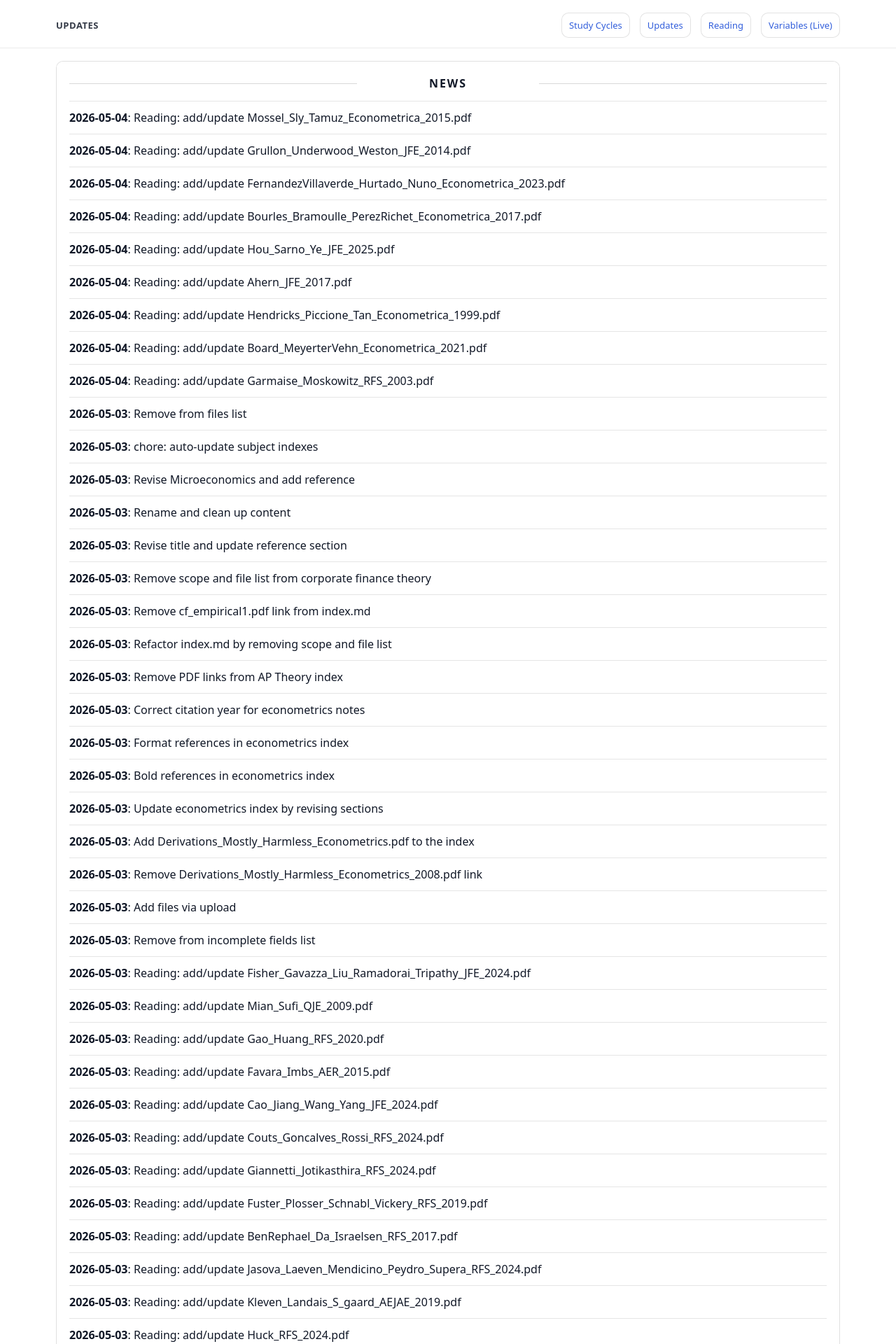
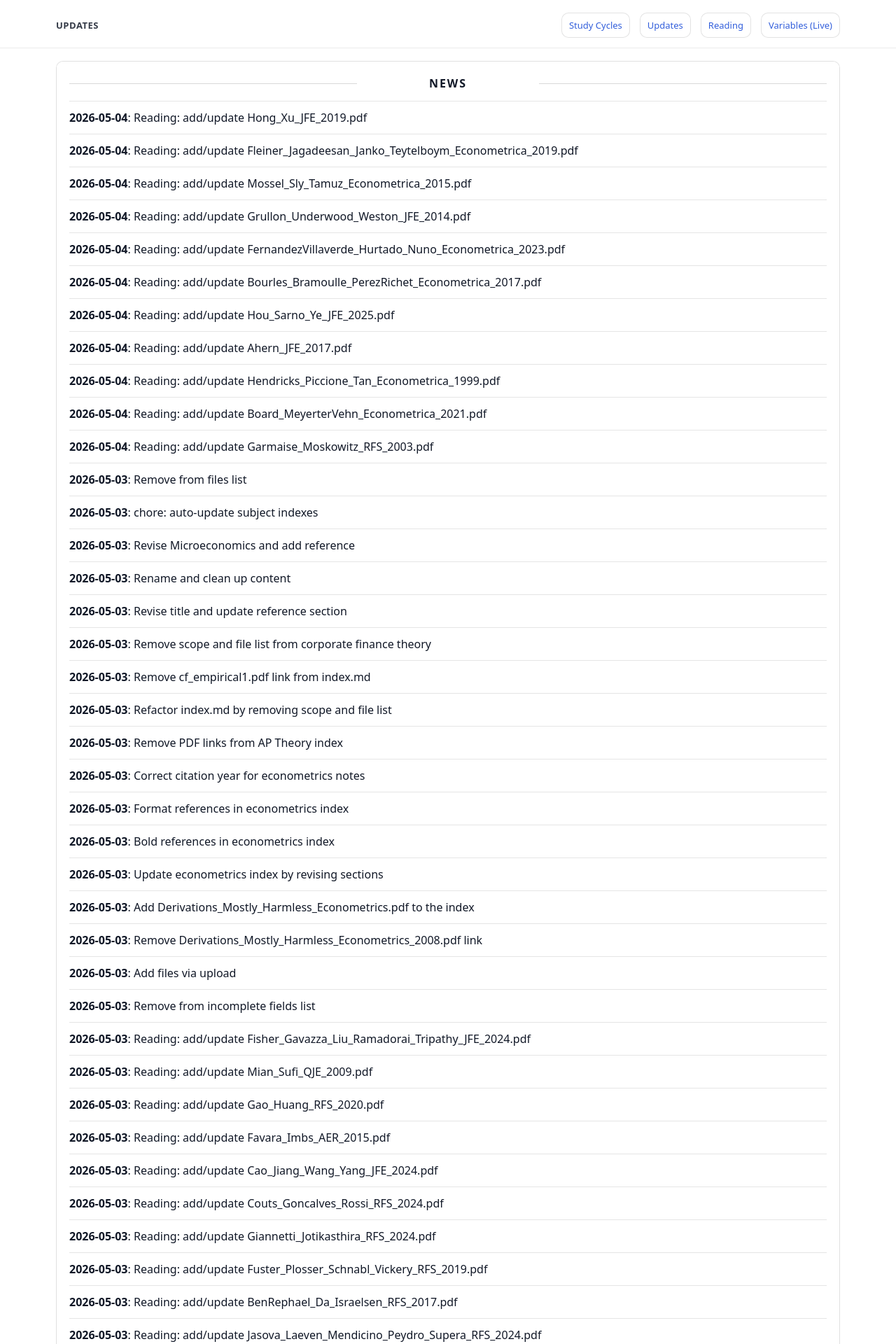
Before and after one commit to yaxinzn/study-archive, a Jekyll site: the page built from updates/index.md, in a window 1280 px wide. Shown: the top 1920 px of the page at 70% size. Built offline with Jekyll 4.4.1, drawn with Linux system fonts in a browser that asks for light colours; some of the changed text lies outside the part shown.

Commit message:
chore: update NEWS feed

```diff
--- a/_data/news.yml
+++ b/_data/news.yml
@@ -1,4 +1,10 @@
 # Auto-generated update history (sorted newest -> oldest). Do not edit manually.
+- ts: "1777847982"
+  date: "2026-05-04"
+  title: "Reading: add/update Hong_Xu_JFE_2019.pdf"
+- ts: "1777847944"
+  date: "2026-05-04"
+  title: "Reading: add/update Fleiner_Jagadeesan_Janko_Teytelboym_Econometrica_2019.pdf"
 - ts: "1777847294"
   date: "2026-05-04"
   title: "Reading: add/update Mossel_Sly_Tamuz_Econometrica_2015.pdf"
```
